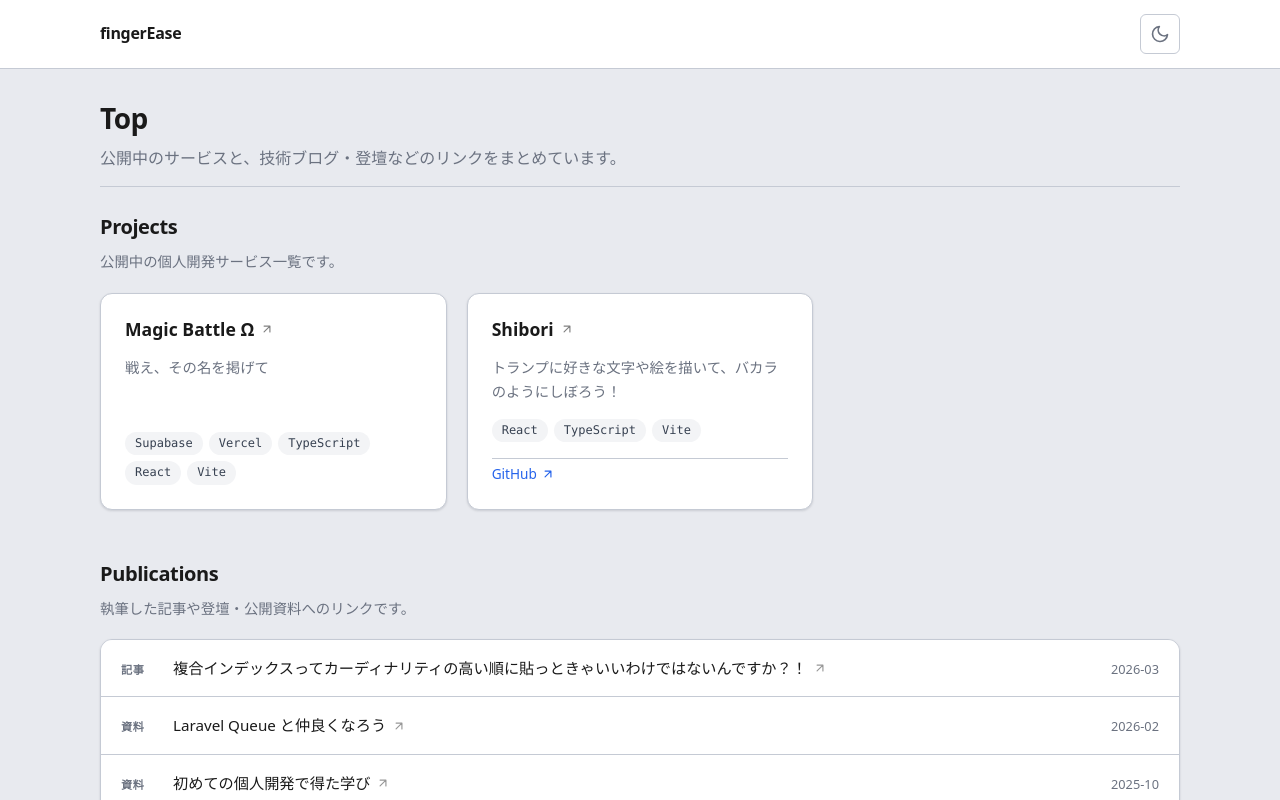
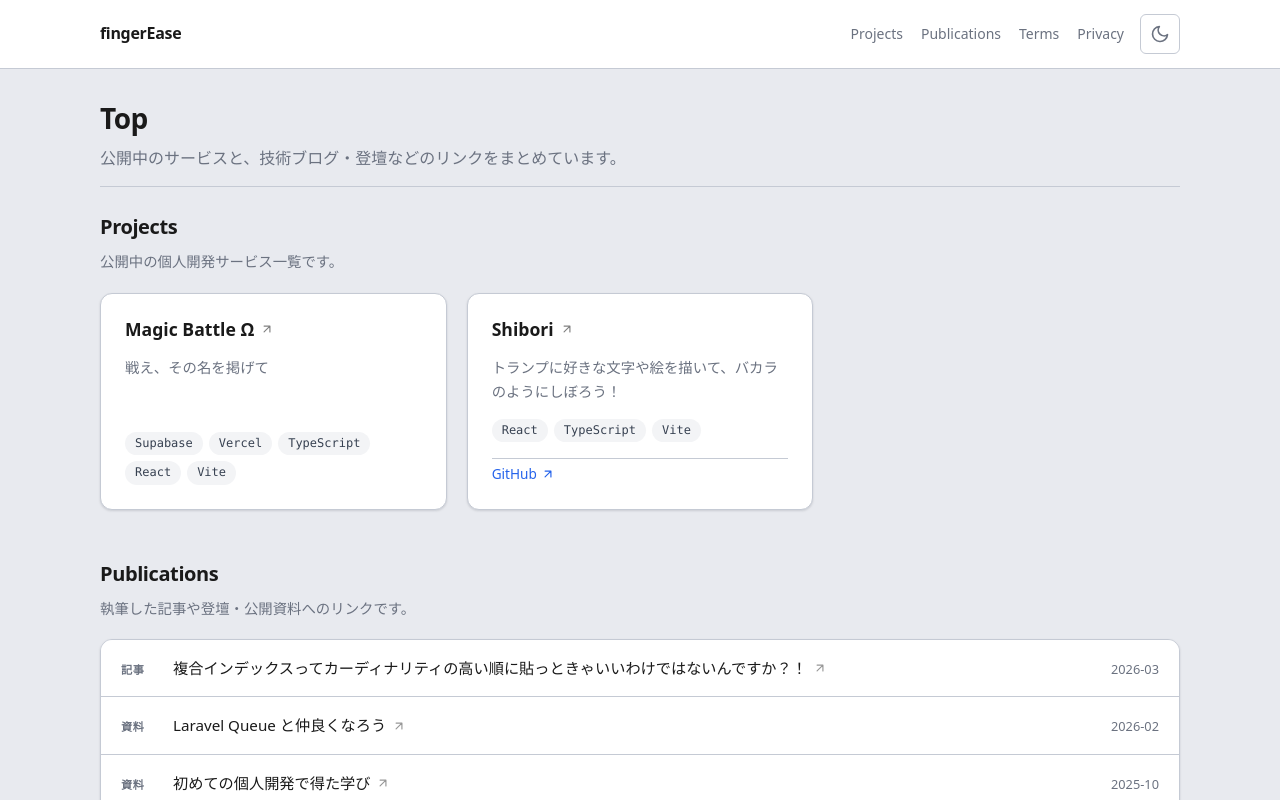
Before and after one commit to finger-ease/finger-ease.github.io, a React (Vite) app: page / in a window 1280 px wide. Shown: the top 800 px of the page. Built offline with nearby package versions, Linux system fonts and the light colour scheme.

Commit message:
Enhance Header component with sticky positioning and navigation links; update ProjectGrid and PublicationSection for smooth scrolling and improved accessibility.

```diff
--- a/src/components/Header.module.css
+++ b/src/components/Header.module.css
@@ -1,4 +1,7 @@
 .header {
+  position: sticky;
+  top: 0;
+  z-index: 100;
   padding: 14px var(--spacing-page);
   border-bottom: 1px solid var(--color-border);
   background: var(--color-surface);
@@ -9,8 +12,29 @@
   margin: 0 auto;
   display: flex;
   align-items: center;
-  justify-content: space-between;
+  justify-content: flex-start;
   gap: 16px;
+  flex-wrap: wrap;
+}
+
+.nav {
+  display: flex;
+  align-items: center;
+  flex-wrap: wrap;
+  gap: 12px 18px;
+  margin-left: auto;
+}
+
+.navLink {
+  font-size: 0.875rem;
+  font-weight: 500;
+  color: var(--color-text-secondary);
+  text-decoration: none;
+  transition: color var(--transition);
+}
+
+.navLink:hover {
+  color: var(--color-accent);
 }
 
 .siteLink {
--- a/src/components/Header.tsx
+++ b/src/components/Header.tsx
@@ -9,6 +9,20 @@ export function Header() {
         <Link to="/" className={styles.siteLink}>
           fingerEase
         </Link>
+        <nav className={styles.nav} aria-label="サイト内">
+          <Link to="/#projects" className={styles.navLink}>
+            Projects
+          </Link>
+          <Link to="/#publications" className={styles.navLink}>
+            Publications
+          </Link>
+          <Link to="/terms" className={styles.navLink}>
+            Terms
+          </Link>
+          <Link to="/privacy" className={styles.navLink}>
+            Privacy
+          </Link>
+        </nav>
         <div className={styles.toolbar}>
           <ThemeToggle />
         </div>
--- a/src/components/ProjectGrid.tsx
+++ b/src/components/ProjectGrid.tsx
@@ -9,6 +9,7 @@ interface ProjectGridProps {
 export function ProjectGrid({ projects }: ProjectGridProps) {
   return (
     <section
+      id="projects"
       className={styles.section}
       aria-labelledby="projects-heading"
     >
--- a/src/components/PublicationSection.tsx
+++ b/src/components/PublicationSection.tsx
@@ -28,7 +28,11 @@ export function PublicationSection({ items }: PublicationSectionProps) {
   const sorted = [...items].sort(sortByDateDescending);
 
   return (
-    <section className={styles.section} aria-labelledby="publications-heading">
+    <section
+      id="publications"
+      className={styles.section}
+      aria-labelledby="publications-heading"
+    >
       <div className={styles.inner}>
         <h2 id="publications-heading" className={styles.heading}>
           Publications
--- a/src/pages/Home.tsx
+++ b/src/pages/Home.tsx
@@ -1,3 +1,5 @@
+import { useEffect } from 'react';
+import { useLocation } from 'react-router';
 import { PageTitle } from '../components/PageTitle';
 import { ProjectGrid } from '../components/ProjectGrid';
 import { PublicationSection } from '../components/PublicationSection';
@@ -5,6 +7,16 @@ import { projects } from '../data/projects';
 import { publications } from '../data/publications';
 
 export function Home() {
+  const { hash } = useLocation();
+
+  useEffect(() => {
+    const id = hash.replace(/^#/, '');
+    if (!id) return;
+    requestAnimationFrame(() => {
+      document.getElementById(id)?.scrollIntoView({ behavior: 'smooth' });
+    });
+  }, [hash]);
+
   return (
     <main>
       <PageTitle
```
